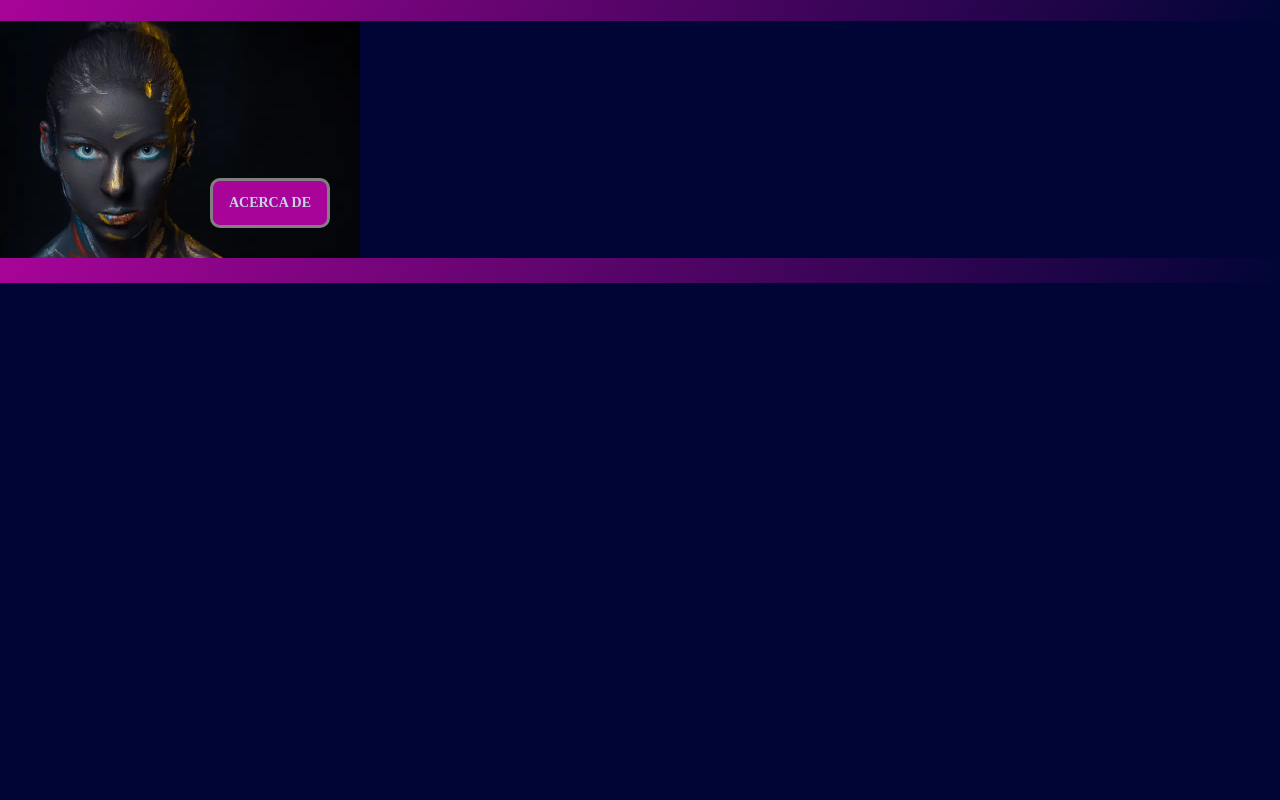
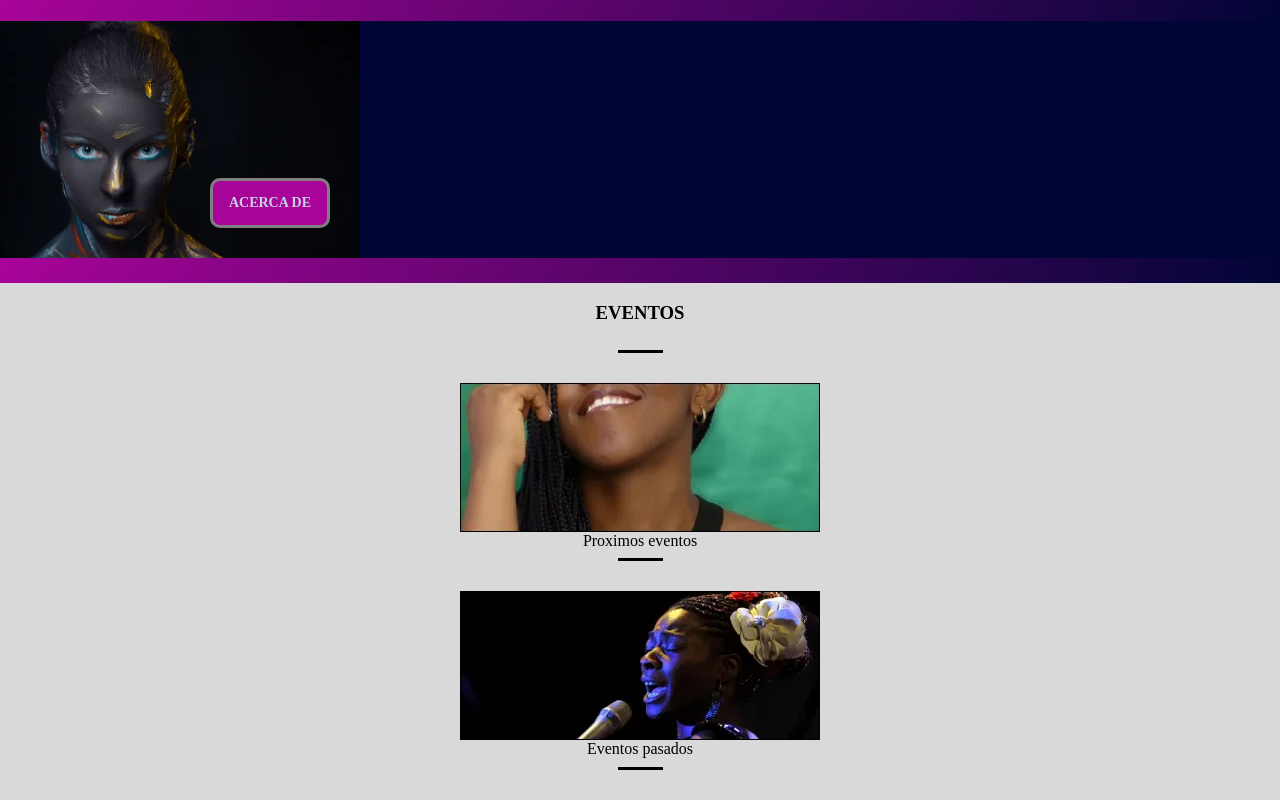
Before and after one commit to reginaldopatricio/ProyectoFinal, a plain HTML site: page index.html in a window 1280 px wide. Shown: the part 1462-2262 px from the top of the page. Before the commit the page ends 1745 px from the top, so only its background shows below. Drawn offline with Linux system fonts and the light colour scheme.

Commit message:
main-eventos

```diff
--- a/index.html
+++ b/index.html
@@ -79,6 +79,21 @@
             <h3 class="Main-boton">ACERCA DE</h3>
         </article>
         <section class="Main-inferior"></section>
+        <!--MAIN-EVENTOS-->
+        <section class="Eventos">
+            <h3 class="Eventos-event">EVENTOS</h3>
+            <hr class="Eventos-linea">
+            <a href="login2.html">
+                <article class="Eventos-imagen1"></article>
+            </a>
+            <a class="eventos" href="login2.html">Proximos eventos</a>
+            <hr class="Eventos-linea">
+            <a href="eventos_pasados.html">
+                <article class="Eventos-imagen2"></article>
+            </a>
+            <a class="eventos" href="eventos_pasados.html">Eventos pasados</a>
+            <hr class="Eventos-linea">
+        </section>
     </main>
 </body>
 
--- a/src/sass/abstracts/_variables.scss
+++ b/src/sass/abstracts/_variables.scss
@@ -46,4 +46,6 @@ $medidas:(
     margin-boton: 0 30px 30px 0,
     letra-boton: 14px,
     marginLados: 20px 0 20px,
+    height-imagen: 149px,
+    paddingLinea: 30px,
 );
--- a/src/sass/layout/_main.scss
+++ b/src/sass/layout/_main.scss
@@ -97,5 +97,52 @@ Main{
         background: linear-gradient(119.29deg, #A80499 0%, #010536 100%);
     }
 
+    //EVENTOS
+    .Eventos {
+        background-color: map-get($Colores, baseEcuatoguineano);
+        width:map-get($medidas, width-Eventos);
+        display: flex;
+        align-items: center;
+        justify-content: center;
+        flex-direction: column;
+
+        .Eventos-event{
+            height: map-get($medidas, heightAcerca-de)
+        }
+
+        .Eventos-linea {
+            height: map-get($medidas, heightLinea);
+            width: map-get($medidas, widthLinea);
+            background-color: map-get($Colores, LetraNegra);
+            margin-bottom: map-get($medidas, paddingLinea);
+            border: none;
+        }
+
+
+        .Eventos-imagen1 {
+            background-image: url("../assets/img/smartphone/mindje.webp");
+            background-repeat: no-repeat;
+            background-size: cover;
+            background-position: center;
+            width: map-get($medidas, width-foto);
+            height: map-get($medidas, height-imagen);
+        }
+
+        .eventos{
+            margin: map-get($medidas, margin-eventos);
+            text-decoration: none;
+            color: map-get($Colores , LetraNegra );
+        }
+
+        .Eventos-imagen2 {
+            background-image: url("../assets/img/smartphone/Buika1.webp");
+            background-repeat: no-repeat;
+            background-size: cover;
+            background-position: center;
+            width: map-get($medidas, width-foto);
+            height: map-get($medidas, height-imagen);
+        }
+
+    }
 
 }
```
Also changed, not shown: css/main.css.
